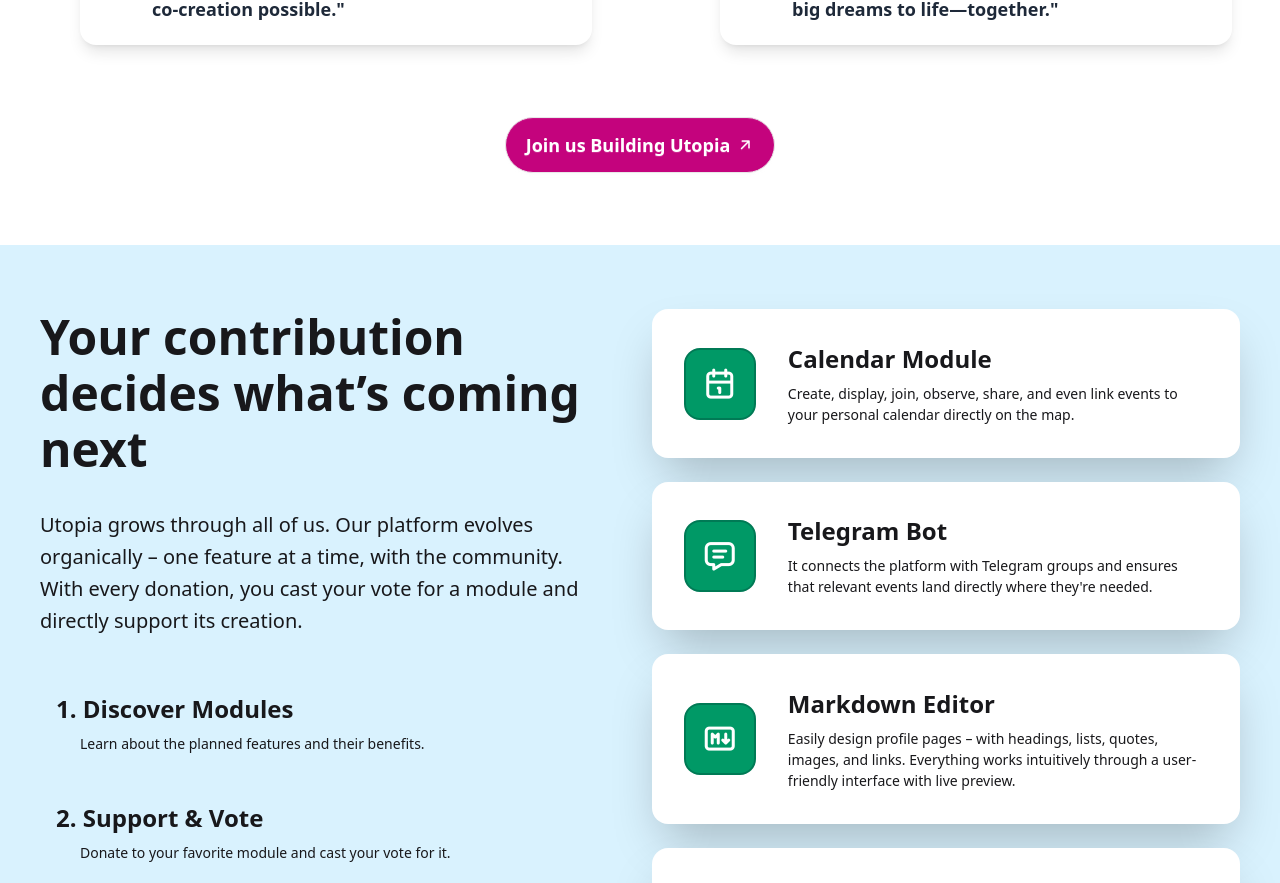
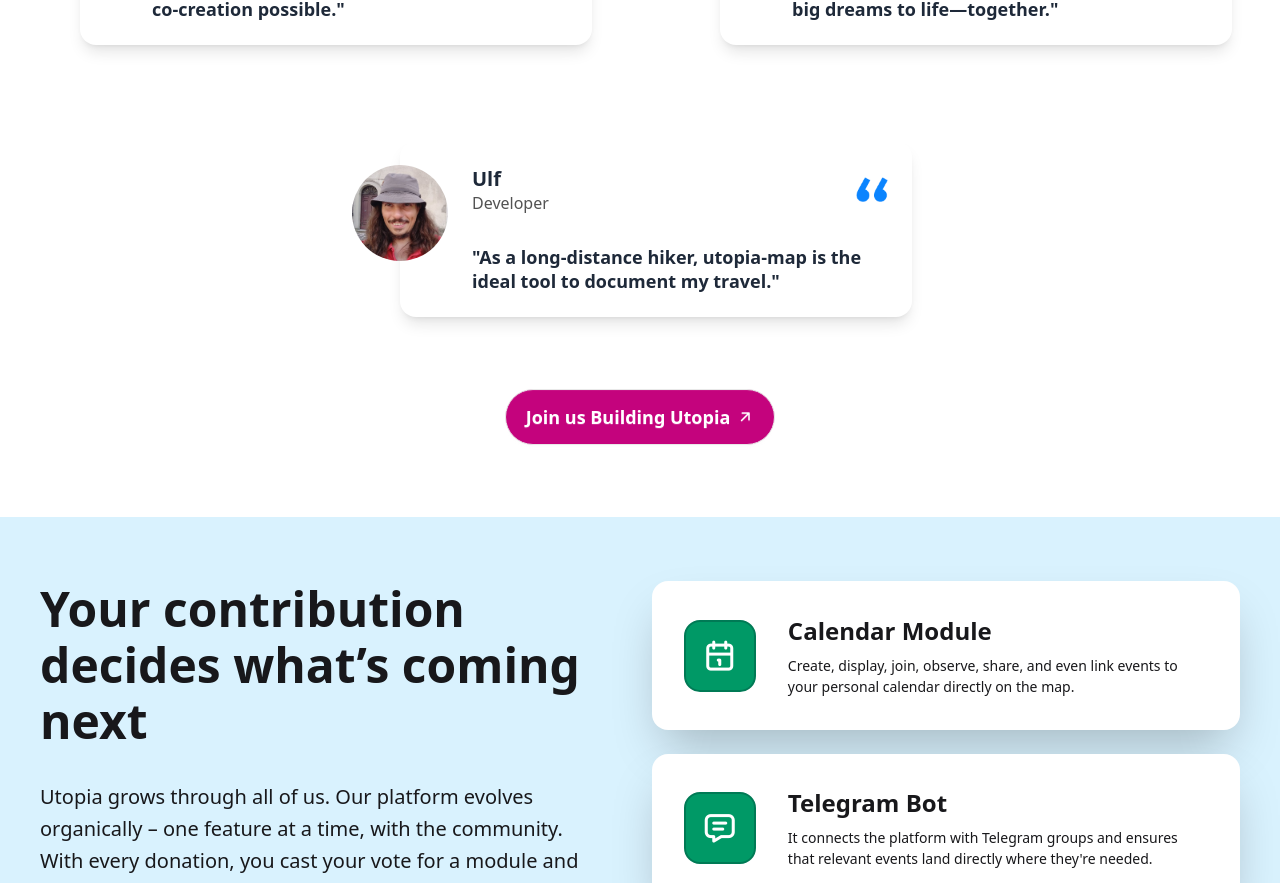
Before and after one commit to utopia-os/utopia-landingpage, a React (Vite) app: page / in a window 1280 px wide. Shown: the part 3629-4512 px from the top of the page. Built offline with nearby package versions, Linux system fonts and the light colour scheme.

Commit message:
add team member card: ulf

```diff
--- a/src/sections/TeamSection.tsx
+++ b/src/sections/TeamSection.tsx
@@ -54,6 +54,18 @@ export const TeamSection: React.FC = () => {
       },
       imageUrl: "/team/luca.png",
     },
+    {
+      name: "Ulf",
+      role: {
+        en: "Developer",
+        de: "Entwickler",
+      },
+      quote: {
+        en: "As a long-distance hiker, utopia-map is the ideal tool to document my travel.",
+        de: "Als Fernwanderer ist Utopia-Map das ideale Werkzeug, um meine Reise zu dokumentieren.",
+      },
+      imageUrl: "/team/ulf.jpg",
+    },
   ];
 
 
```
Also changed, not shown: public/team/ulf.jpg (added).
